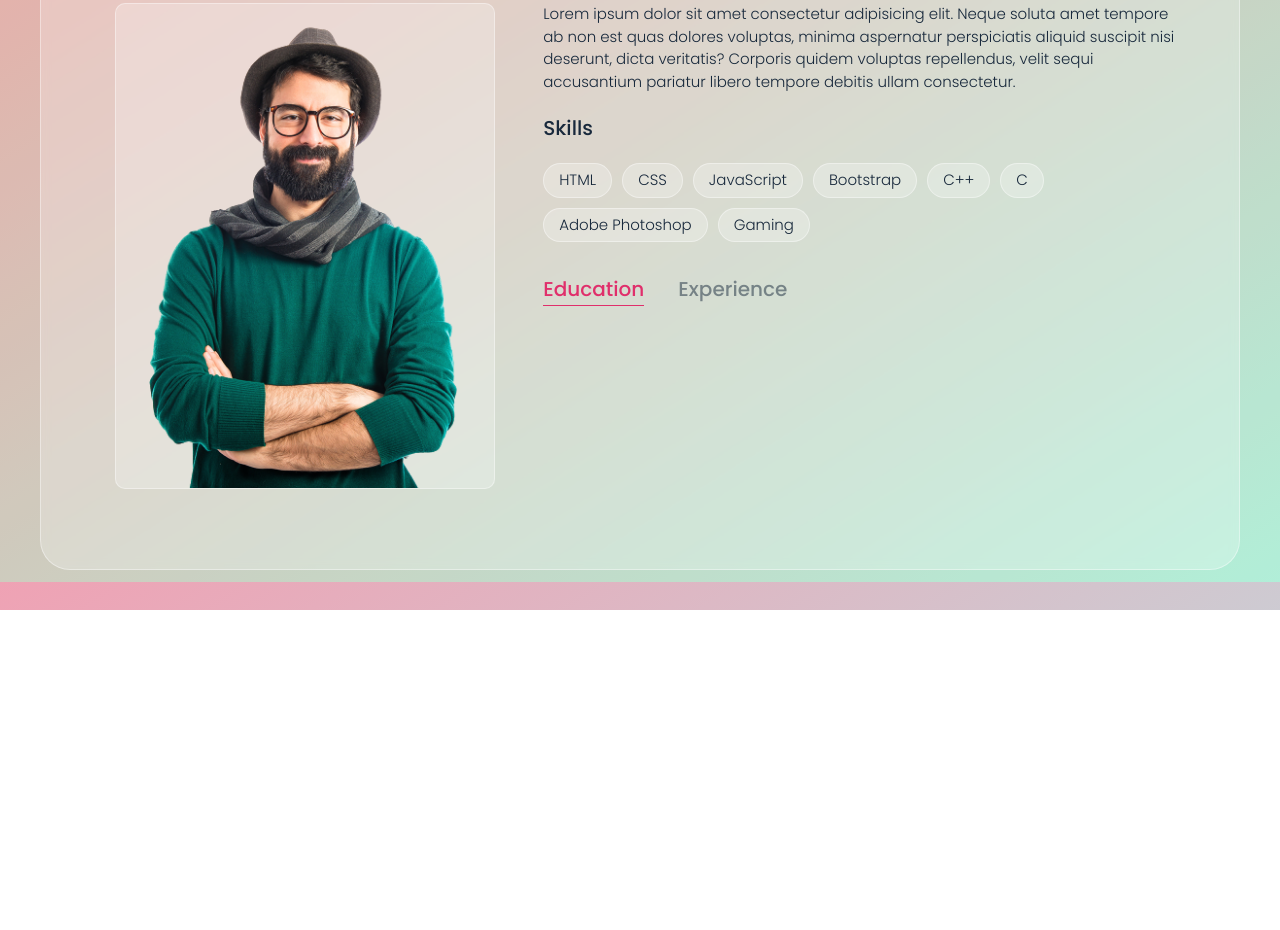
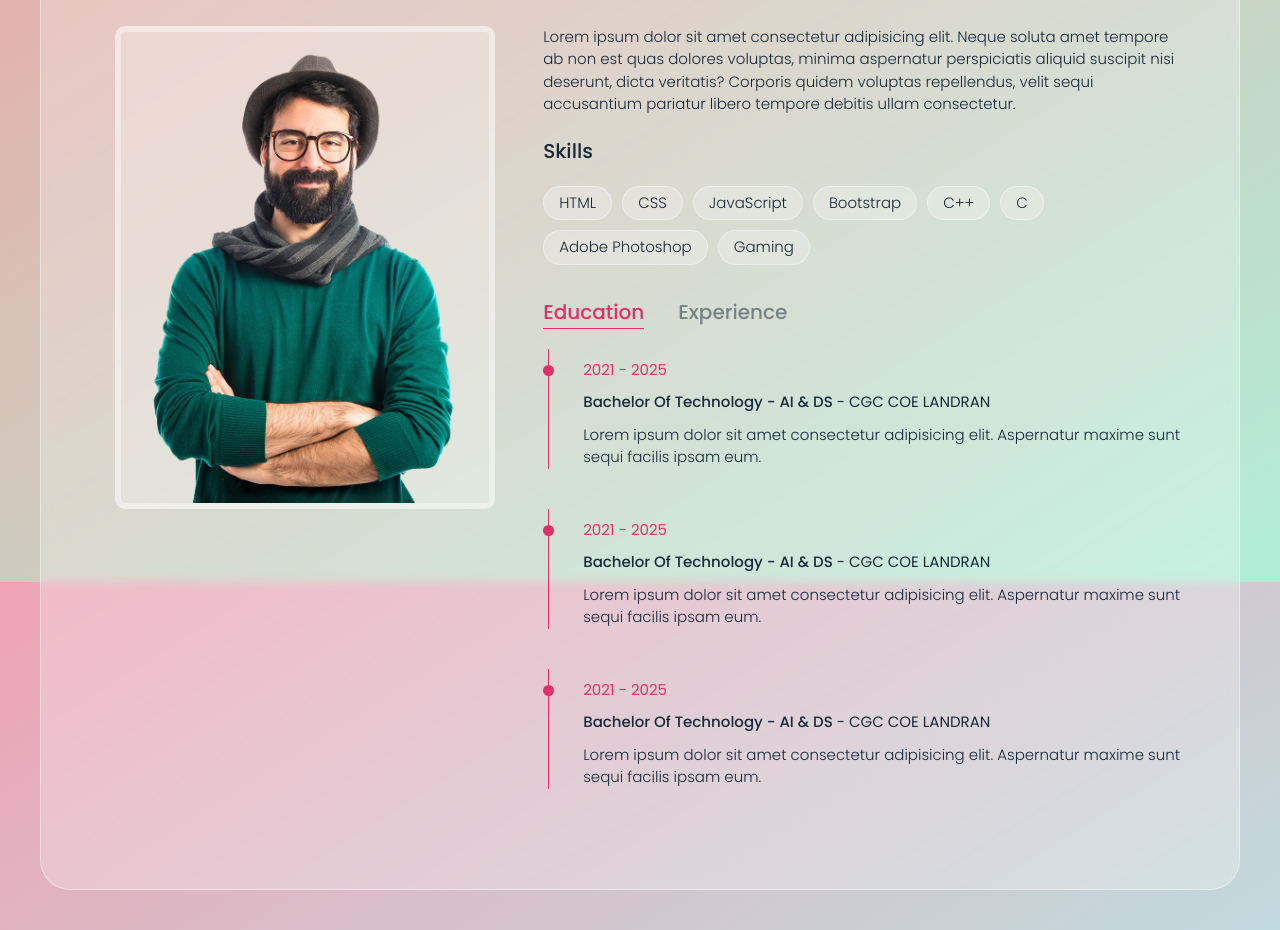
Before and after one commit to SUBMSRMA143/Portofolio_website, a plain HTML site: page index.html in a window 1280 px wide. Shown: the part 218-1148 px from the top of the page. Before the commit the page ends 828 px from the top, so only its background shows below. Drawn offline with Linux system fonts and the light colour scheme.

Commit message:
education part complete

```diff
--- a/index.html
+++ b/index.html
@@ -24,12 +24,12 @@
                     </div>
                     <div class="home-img">
                         <div class="img-box">
-                            <img src="/img/profile-img.png" alt="profile picture">
+                            <img src="img/profile-img.png" alt="profile picture">
                         </div>
                     </div>
                 </div>
             </div>
-        </section>
+        </section> <br>
         <section class="about-section sec-padding">
             <div class="container">
                 <div class="row">
@@ -39,7 +39,7 @@
                     <div class="row">
                         <div class="about-img">
                             <div class="img-box">
-                                <img src="img/about-img.png" alt="about image">
+                                <img src="/img/about-img.png" alt="about image">
                             </div>
                         </div>
                         <div class="about-text">
@@ -60,6 +60,34 @@
                                 <button type="button" class="tab-item active" data-target="#education">education</button>
                                 <button type="button" class="tab-item" data-target="#experience">experience</button>
                             </div>
+
+                            <div class="tab-content" id="education">
+                                <div class="timeline">
+                                    <div class="timeline-item">
+                                        <span class="date">2021 - 2025</span>
+                                        <h4>bachelor of technology - AI & DS <span>- CGC COE LANDRAN</span> </h4>
+                                        <p>Lorem ipsum dolor sit amet consectetur adipisicing elit. Aspernatur maxime sunt sequi facilis ipsam eum.</p>
+                                    </div>
+                                </div>
+                            </div>
+                            <div class="tab-content" id="education">
+                                <div class="timeline">
+                                    <div class="timeline-item">
+                                        <span class="date">2021 - 2025</span>
+                                        <h4>bachelor of technology - AI & DS <span>- CGC COE LANDRAN</span> </h4>
+                                        <p>Lorem ipsum dolor sit amet consectetur adipisicing elit. Aspernatur maxime sunt sequi facilis ipsam eum.</p>
+                                    </div>
+                                </div>
+                            </div>
+                            <div class="tab-content" id="education">
+                                <div class="timeline">
+                                    <div class="timeline-item">
+                                        <span class="date">2021 - 2025</span>
+                                        <h4>bachelor of technology - AI & DS <span>- CGC COE LANDRAN</span> </h4>
+                                        <p>Lorem ipsum dolor sit amet consectetur adipisicing elit. Aspernatur maxime sunt sequi facilis ipsam eum.</p>
+                                    </div>
+                                </div>
+                            </div>
                         </div>
                     </div>
                 </div>
--- a/style.css
+++ b/style.css
@@ -229,13 +229,15 @@ section {
 .about-img .img-box {
     background-color: var(--white-alpha-25);
     max-width: 380px;
-    border: 1px solid var(--white-alpha-40);
+    border: 6px solid var(--white-alpha-40);
     margin: auto;
     border-radius: 10px;
 }
 
 .about-img .img-box img {
     width: 100%;
+    /* border-radius: 77px; */
+    /* height: 637px; */
 }
 
 .about-text h3 {
@@ -312,3 +314,59 @@ button {
     opacity: 1;
     cursor: auto;
 }
+
+.about-text .timeline-item {
+    margin-bottom: 30px;
+    position: relative;
+    padding: 10px 0 0 40px;
+}
+
+.about-text .timeline {
+    position: relative;
+}
+
+.about-text .timeline::before {
+    content: '';
+    position: absolute;
+    height: 100%;
+    width: 1px;
+    top: 0;
+    left: 5px;
+    background-color: var(--main-color);
+}
+
+.about-text .timeline-item::before {
+    content: '';
+    position: absolute;
+    height: 11px;
+    width: 11px;
+    background-color: var(--main-color);
+    left: 0;
+    top: 16px;
+    border-radius: 50%;
+}
+
+.about-text .tab-content {
+    padding: 20px 0;
+}
+
+.about-text .timeline-item:last-child {
+    margin-bottom: 0;
+}
+
+.about-text .timeline-item .date {
+    display: block;
+    color: var(--main-color);
+    font-weight: 400;
+    margin: 0 0 10px;
+}
+
+.about-text .timeline-item h4 {
+    font-display: 18px;
+    text-transform: capitalize;
+    margin: 0 0 10px;
+}
+
+.about-text .timeline-item h4 span {
+    font-weight: 400;
+}
```
Also changed, not shown: WhatsApp Image 2022-02-02 at 6.34.22 PM.jpeg (added).
